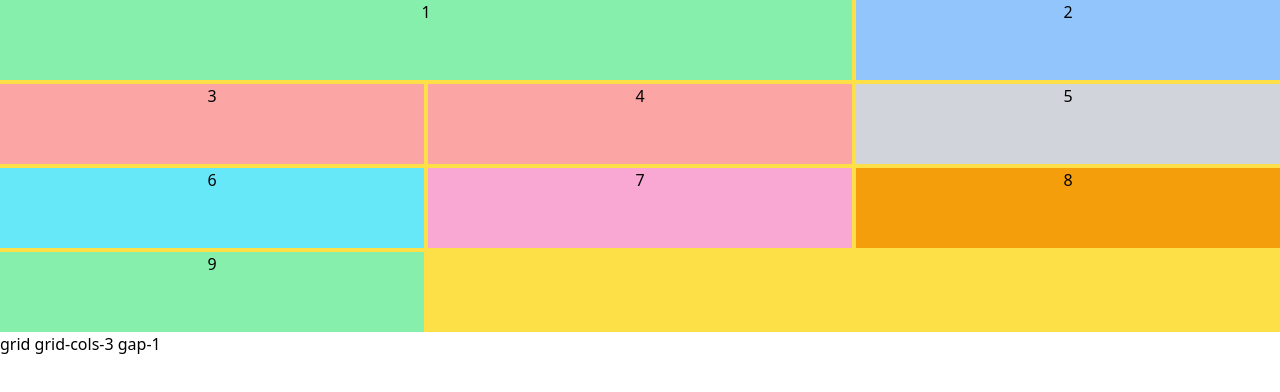
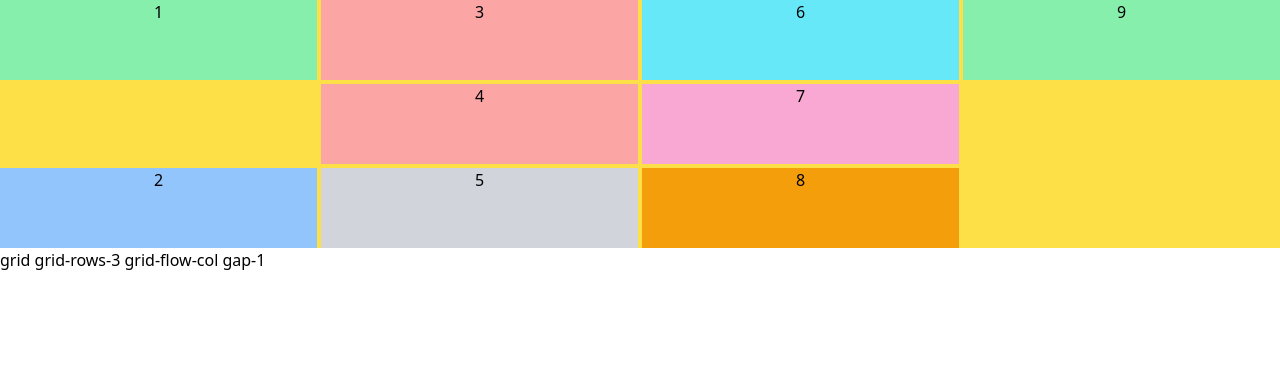
Before and after one commit to ferdous-mahmud/tailwind-practice, a website: page src/index.html in a window 1280 px wide. Drawn offline with Linux system fonts and the light colour scheme.

Commit message:
grid-row added

```diff
--- a/src/index.html
+++ b/src/index.html
@@ -6,8 +6,8 @@
     <link href="/dist/output.css" rel="stylesheet" />
   </head>
   <body>
-    <div class="bg-yellow-300 w-auto grid grid-cols-3 gap-1">
-      <div class="col-span-2 h-20 w-auto bg-green-300 text-center">1</div>
+    <div class="bg-yellow-300 w-auto grid grid-rows-3 grid-flow-col gap-1">
+      <div class="row-span-2 h-20 w-auto bg-green-300 text-center">1</div>
       <div class="h-20 w-auto bg-blue-300 text-center">2</div>
       <div class="h-20 w-auto bg-red-300 text-center">3</div>
       <div class="h-20 w-auto bg-red-300 text-center">4</div>
@@ -17,6 +17,6 @@
       <div class="h-20 w-auto bg-amber-500 text-center">8</div>
       <div class="h-20 w-auto bg-green-300 text-center">9</div>
     </div>
-    <h3>grid grid-cols-3 gap-1</h3>
+    <h3>grid grid-rows-3 grid-flow-col gap-1</h3>
   </body>
 </html>
```
Also changed, not shown: dist/output.css.
